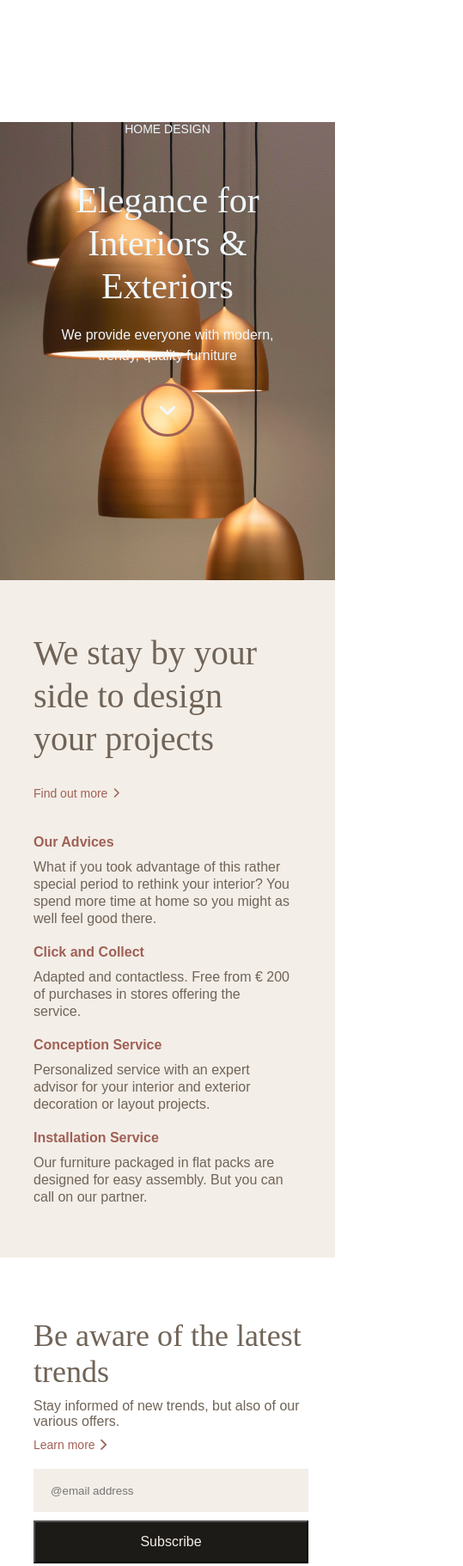
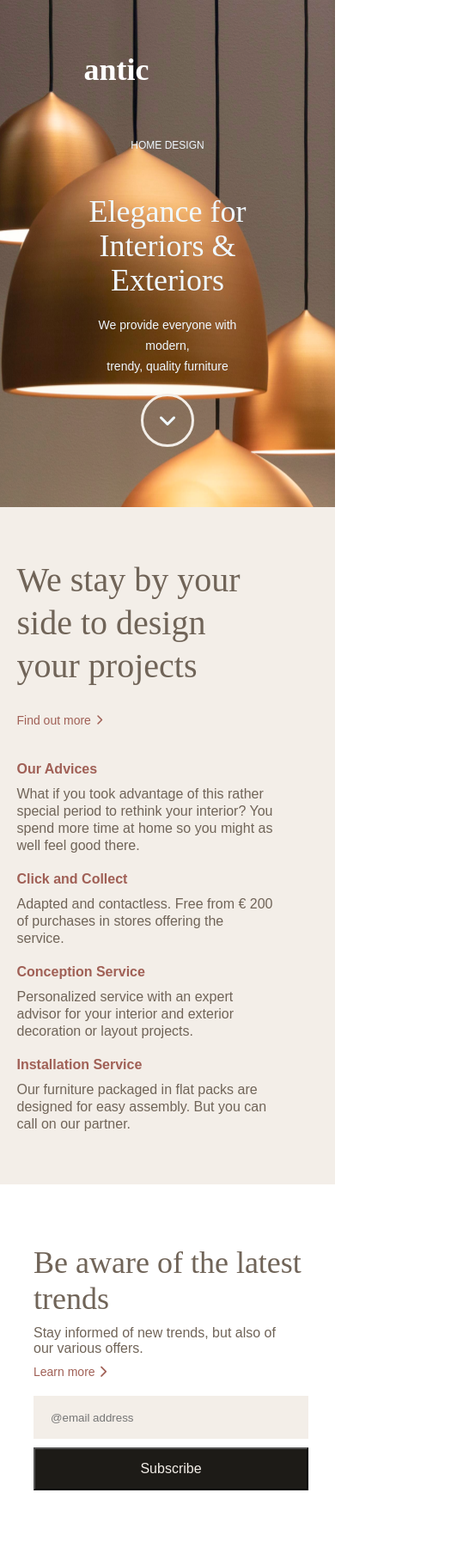
Before and after one commit to DaWei8/antic-remastered, a plain HTML site: page index.html in a window 390 px wide. Shown: the top 1822 px of the page at 86% size, 539 px wide, since content can reach past the window. Drawn offline with Linux system fonts and the light colour scheme.

Commit message:
made the website more responsive

```diff
--- a/index.html
+++ b/index.html
@@ -50,9 +50,12 @@
                 </div>
             </div>
             <div class="hero-right-side">
-                <div class="message">
+                <div class="message-container">
+                    <div class="message">
                     <i class="fa-solid fa-comments"></i>
                 </div>
+                </div>
+
             </div>
 
         </div>
--- a/mobile.css
+++ b/mobile.css
@@ -1,30 +1,44 @@
 @media screen and (max-width: 900px) {
 
+    * {
+        padding-right: 0px;
+        margin-right: 0px;
+    }
+
+    /* html {
+        max-width: 100vw;
+    } */
     body {
         font-family: Arial, sans-serif;
         font-weight: 500;
         color: var(--secondary-text-color);
         width: 100vw;
+        height: max-content;
     }
 
     .hero-section {
+
+        display: flex;
+        flex-direction: column-reverse;
+        justify-content: center;
         height: max-content;
         text-align: center;
-        height: 80vh;
-        width: 100vw;
-        margin: 0 auto;
+        width: 100%;
+        /* padding: 0 auto; */
         color: aliceblue;
     }
 
 
     .hero-left-side {
+        /* width: 70%; */
+        margin-inline: auto;
         padding: 0px;
+        padding-bottom: 70px;
         background: none;
-        width: 100vw;
         height: max-content;
     }
 
-    .hero-left-side nav {}
+    /* .hero-left-side nav {} */
 
     .hero-content {
         margin-top: 60px;
@@ -35,7 +49,7 @@
         text-align: center;
     }
 
-    .left-side-down i {
+    .hero-left-side .left-side-down {
         color: aliceblue;
     }
 
@@ -43,23 +57,30 @@
         color: aliceblue;
     }
 
+    .hero-left-side .down-button {
+        margin-bottom: 0px;
+        border: 3px solid var(--main-color);
+    }
+
     .hero-head {
+        font-size: 12px;
         color: aliceblue;
     }
 
     .hero-text {
-        font-size: 42px;
-        line-height: 50px;
+        font-size: 36px;
+        line-height: 40px;
         margin-bottom: 0px;
     }
 
     .hero-sub-text {
+        font-size: 14px;
         margin-bottom: 0px;
     }
 
     .company {
-        padding-left: 40px;
-        padding-top: 40px;
+        /* padding-left: 40px;
+        padding-top: 40px; */
     }
 
     .hero-left-side .company {
@@ -76,20 +97,20 @@
     }
 
     .hero-right-side {
-        /* background: azure; */
-        height: 90vh;
-        width: 100vw;
-        background-size: contain;
-        background-position: center;
-        background-repeat: no-repeat;
         position: absolute;
         top: 0;
+        left: 0;
         right: 0;
+        bottom: 0;
+        height: 90vh;
+        width: 100%;
+        background-size: auto;
+        background-position: top center;
+        background-repeat: no-repeat;
         z-index: -100;
-        /* display: none; */
     }
 
-    .hero-right-side .message {
+    .hero-right-side .message-container {
         display: none;
     }
 
@@ -105,7 +126,6 @@
         font-weight: 300;
         line-height: 50px;
         margin-bottom: 30px;
-        width: 500px;
     }
 
     .about-list .about p {
@@ -119,11 +139,24 @@
         flex-direction: column;
     }
 
+
+    /* THIRD SECTION */
+
+
     .latest-trends .right-side {
         display: flex;
         flex-direction: column;
         gap: 10px;
     }
+
+    .latest-trends p {
+        width: 300px;
+    }
+
+
+
+
+
 
     .carousel {
         position: relative;
@@ -197,15 +230,24 @@
 
 
     footer {
-        width: 100%;
+        min-height: max-content;
+        display: flex;
         height: max-content;
         padding: 30px 0;
+        justify-content: center;
     }
 
     .footer-navs {
+        width: 300px;
         display: flex;
         flex-direction: column;
         gap: 30px;
+    }
+
+
+    .footer-sections {
+        padding-left: 5vw;
+        padding-right: 0;
     }
 
     .footer-section {
@@ -232,6 +274,24 @@
         font-size: 20px;
     }
 
+    .footer-socials li {
+        display: flex;
+        align-items: center;
+        justify-content: center;
+        width: 30px;
+        height: 30px;
+        border: 3px solid var(--text-color);
+        border-radius: 50%;
+        -webkit-border-radius: 50%;
+        -moz-border-radius: 50%;
+        -ms-border-radius: 50%;
+        -o-border-radius: 50%;
+    }
+
+    .footer-socials li i {
+        font-size: 20px;
+    }
+
     .footer-legals {
         display: flex;
         flex-direction: column-reverse;
@@ -246,4 +306,5 @@
     }
 
     /* FOOTER STOP */
+
 }
--- a/styles.css
+++ b/styles.css
@@ -50,13 +50,13 @@ body {
 
 
 .hero-left-side {
-    padding-top: 60px;
     background: var(--main-color);
     width: 50%;
     padding-left: 10vw;
 }
 
 .hero-left-side nav {
+    margin-top: 60px;
     display: flex;
     flex-direction: row;
     gap: 10px;
@@ -125,12 +125,15 @@ body {
 }
 
 .hero-right-side {
-    padding-top: 60px;
     background: url('./images/header.png');
     /* background: coral; */
     background-size: cover;
+    width: 50%;
+}
+
+.hero-right-side .message-container {
+    padding-top: 60px;
     padding-right: 60px;
-    width: 50%;
 }
 
 .hero-right-side .message {
@@ -156,12 +159,12 @@ body {
 .second-section {
     max-width: 100vw;
     background: var(--main-color);
-    padding: 60px 10vw;
-    gap: 20px;
+    padding: 60px 5vw;
+    /* gap: 20px; */
     display: flex;
     flex-direction: row;
     flex-wrap: wrap;
-    justify-content: space-between;
+    justify-content: space-around;
 }
 
 .second-left-side {
@@ -175,7 +178,7 @@ body {
     font-weight: 300;
     line-height: 50px;
     margin-bottom: 30px;
-    width: 500px;
+    /* max-width: 500px; */
 }
 
 .second-left-side p {
@@ -230,18 +233,16 @@ body {
 
 .third-section {
     align-items: center;
-    padding: 70px 0px 70px 10vw;
 }
 
 .latest-trends {
-    padding-right: 10vw;
+    padding: 70px 0px 70px 10vw;
     display: flex;
     flex-direction: row;
     gap: 20px;
     flex-wrap: wrap;
     justify-content: space-between;
     align-items: center;
-    margin-bottom: 60px;
 }
 
 .latest-trends .left-side {
@@ -283,6 +284,7 @@ body {
 }
 
 .inspiration {
+    padding: 70px 0px 70px 10vw;
     display: flex;
     flex-direction: column;
 }
```
